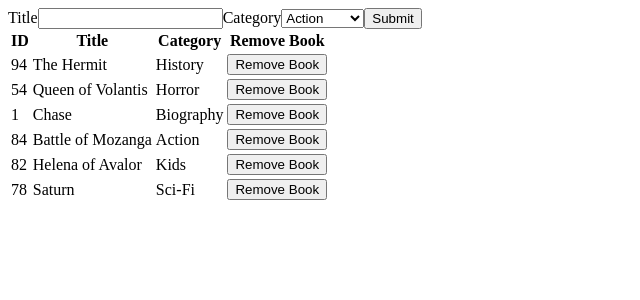
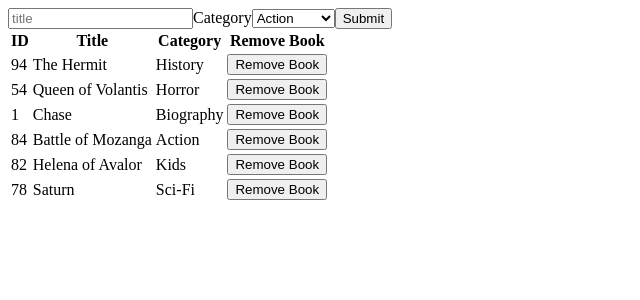
Before and after one commit to george-shammar/bookstore-cmss, a React (Create React App) app: page / in a window 1280 px wide. Shown: the top 300 px of the page, without its empty margins (0-640 px from the left). Built offline with nearby package versions, Linux system fonts and the light colour scheme.

Commit message:
Refactor Book component

```diff
--- a/src/containers/BooksForm.js
+++ b/src/containers/BooksForm.js
@@ -3,26 +3,26 @@ import { v4 as uuidv4 } from 'uuid';
 import { useDispatch } from 'react-redux';
 import { createBook } from '../actions/index';
 
-const CATEGORIES = ['Action', 'Biography', 'History', 'Horror', 'Kids', 'Learning', 'Sci-Fi'];
+const categories = ['Action', 'Biography', 'History', 'Horror', 'Kids', 'Learning', 'Sci-Fi'];
 
 const BooksForm = () => {
   const [title, setTitle] = useState('');
   const [category, setCategory] = useState('');
   const dispatch = useDispatch();
 
-  const handleChangeTitle = (e) => {
+  const changeTitle = (e) => {
     const data = e.target.value;
     setTitle(data);
   };
 
-  const handleChangeCategory = (e) => {
+  const changeCategory = (e) => {
     const data = e.target.value;
     setCategory(data);
   };
 
   const handleSubmit = (e) => {
     const book = {
-      id: uuidv4(),
+      id: Math.floor((Math.random() * 100) + 1),
       title,
       category,
     };
@@ -34,14 +34,11 @@ const BooksForm = () => {
 
   return (
     <form onSubmit={handleSubmit}>
-      <label htmlFor="title">
-        Title
-        <input type="text" name="title" value={title} onChange={handleChangeTitle} />
-      </label>
+      <input type="text" name="title" placeholder="title" value={title} onChange={changeTitle} />
       <label htmlFor="title">
         Category
-        <select name="category" value={category} onChange={handleChangeCategory}>
-          {CATEGORIES.map((category) => (
+        <select name="category" value={category} onChange={changeCategory}>
+          {categories.map((category) => (
             <option key={uuidv4()} value={category}>
               {category}
             </option>
```
